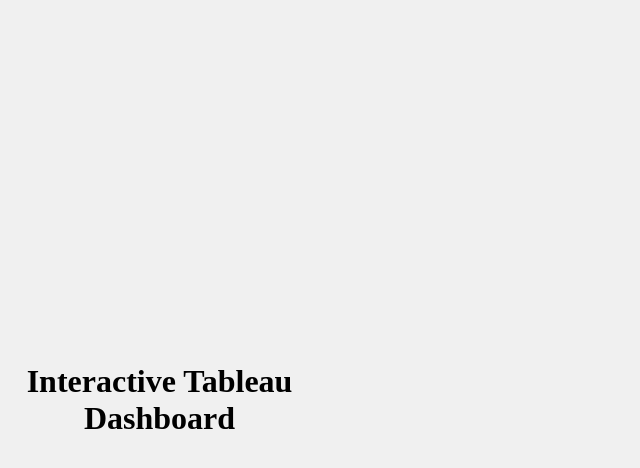
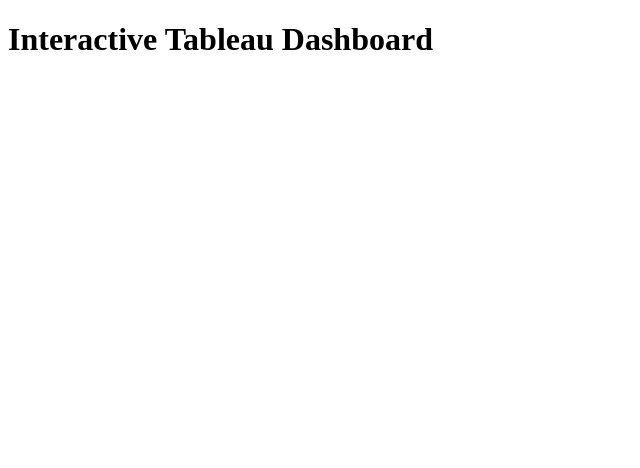
Before and after one commit to MRayane/Data-Cleaning-Analysis-SQL-Tableau, a plain HTML site: page index.html in a window 1280 px wide. Shown: the whole page, without its empty margins (0-640 px from the left). Drawn offline with Linux system fonts and the light colour scheme.

Commit message:
Update index.html

```diff
--- a/index.html
+++ b/index.html
@@ -4,33 +4,11 @@
     <meta charset="UTF-8">
     <meta name="viewport" content="width=device-width, initial-scale=1.0">
     <title>Interactive Tableau Dashboard</title>
-    <style>
-        body {
-            display: flex;
-            justify-content: center;
-            align-items: center;
-            height: 100vh; /* Full viewport height */
-            margin: 0;
-            background-color: #f0f0f0; /* Optional: background color */
-        }
-        .tableauPlaceholder {
-            display: flex;
-            justify-content: center;
-            align-items: center;
-            width: 100%;
-            height: 100%;
-        }
-        object.tableauViz {
-            border: none;
-            width: 1200px; /* Adjust as needed */
-            height: 827px; /* Adjust as needed */
-        }
-    </style>
 </head>
 <body>
-    <h1 style="text-align: center;">Interactive Tableau Dashboard</h1>
+    <h1>Interactive Tableau Dashboard</h1>
 
-    <div class='tableauPlaceholder' id='viz1726484099428'>
+    <div class='tableauPlaceholder' id='viz1726484099428' style='position: relative'>
         <noscript>
             <a href='#'>
                 <img alt='Sales Dashboard' src='https://public.tableau.com/static/images/Sa/SalesDashboard_17264440068640/SalesDashboard/1_rss.png' style='border: none' />
@@ -70,5 +48,6 @@
         scriptElement.src = 'https://public.tableau.com/javascripts/api/viz_v1.js';
         vizElement.parentNode.insertBefore(scriptElement, vizElement);
     </script>
+
 </body>
 </html>
```
